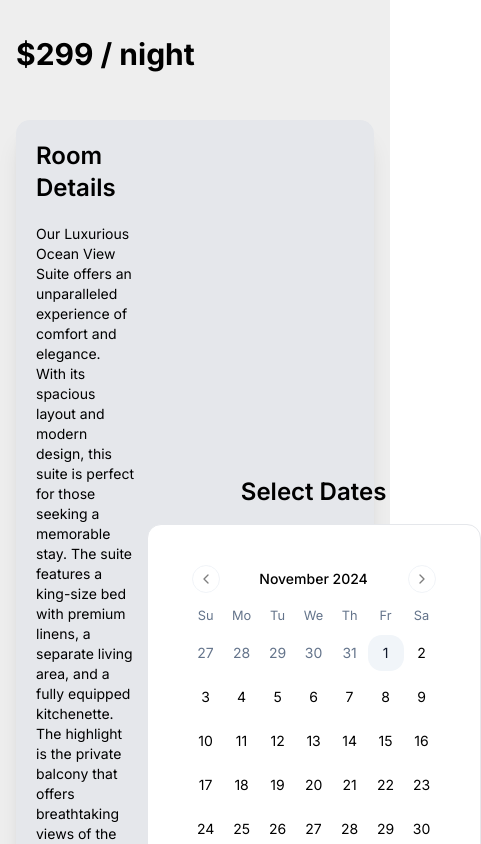
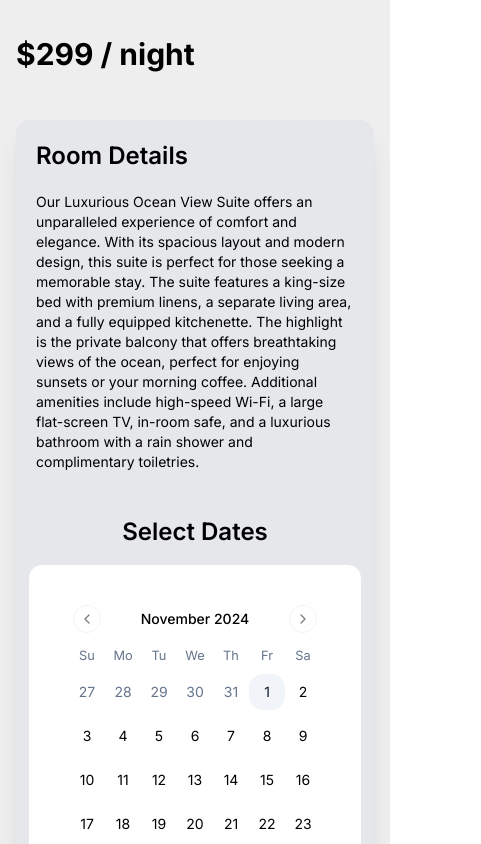
Before and after one commit to hamzashakeel7/marigold-2, a Next.js app: page /room/1 in a window 390 px wide. Shown: the part 880-1724 px from the top of the page, 481 px wide, since content can reach past the window. Built offline with nearby package versions, Linux system fonts and the light colour scheme.

Commit message:
changed again

```diff
--- a/app/components/InsideSlider.tsx
+++ b/app/components/InsideSlider.tsx
@@ -125,7 +125,7 @@ export default function RoomDetail() {
       </div>
 
       {/* description and calendar section */}
-      <div className="flex items-center justify-between lg:flex-row gap-5 lg:gap-36 mb-5 lg:mb-12 w-full bg-gray-200 shadow-xl p-5 rounded-md">
+      <div className="flex items-center justify-between flex-col lg:flex-row gap-5 lg:gap-36 mb-5 lg:mb-12 w-full bg-gray-200 shadow-xl p-5 rounded-md">
         <div className="lg:w-10/12 w-full flex items-start flex-col gap-1 lg:gap-10">
           <h3 className="text-2xl font-semibold mb-4 ">Room Details</h3>
           <p className="text-muted-foreground mb-6 text-sm">
```
